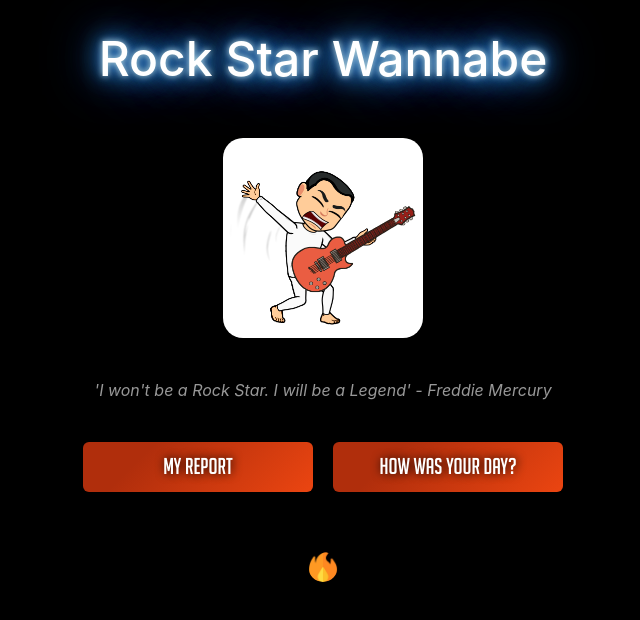
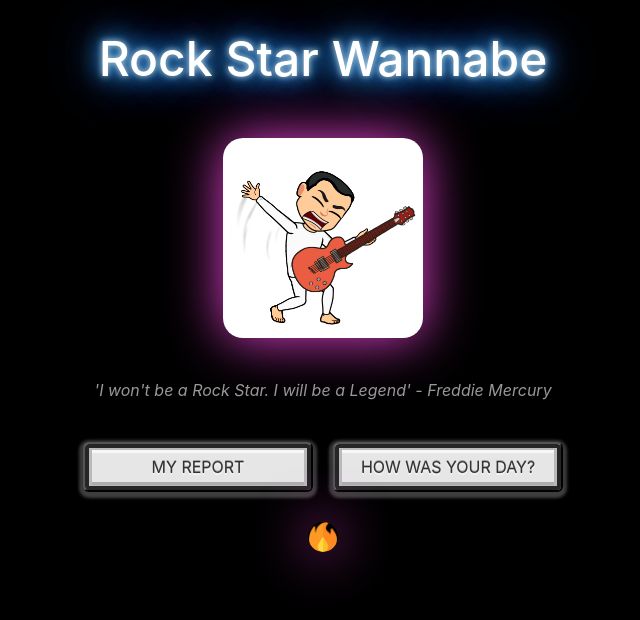
Before and after one commit to JenniferFromanger/Quoi-de-neuf, a React (Create React App) app in the folder quoi-de-neuf/: page /Profile in a window 1280 px wide. Shown: the top 620 px of the page, without its empty margins (317-957 px from the left). Built offline with nearby package versions, Linux system fonts and the light colour scheme.

Commit message:
css hp and profile

```diff
--- a/quoi-de-neuf/src/components/Homepage.jsx
+++ b/quoi-de-neuf/src/components/Homepage.jsx
@@ -28,6 +28,7 @@ function Homepage() {
       <div>
         <form className="Form" onSubmit={handleSubmit}>
           <input
+            type="text"
             className="Login"
             id="username"
             name="username"
@@ -40,16 +41,15 @@ function Homepage() {
             className="Login"
             id="password"
             name="password"
-            type="password"
+            type="text"
             onChange={handleChange}
             value={password}
-            placeholder="Enter your
-         password"
+            placeholder="************"
             required
           ></input>
           <Link to="/Profile">
             <button className="GoButton" type="submit">
-              GO
+              LOG AND ROCK
             </button>
           </Link>
         </form>
--- a/quoi-de-neuf/src/components/Homepage.scss
+++ b/quoi-de-neuf/src/components/Homepage.scss
@@ -31,7 +31,7 @@
 }
 
 .Login {
-  background-color: #444444;
+  background-color: #fff;
   width: 15vw;
   margin: 1vh 0;
   border: none;
@@ -52,16 +52,24 @@
   --neon-border-color: rgb(255, 0, 0);
   --neon2-text-color: rgb(4, 0, 255);
   --neon2-border-color: rgb(4, 0, 255);
-  font-style: italic;
-  font-family: "titleFont";
+
+  // font-family: "titleFont";
   animation: flicker1 1.5s infinite alternate;
 }
 
+.placeholder {
+  background-color: #fff;
+}
+
 input::placeholder {
-  background-color: #444444;
+  background-color: #fff;
   color: #929292;
   padding-left: 2vw;
   align-content: center;
+}
+
+input {
+  background-color: #fff;
 }
 
 @media screen and (max-width: 767px) {
@@ -84,7 +92,6 @@ input::placeholder {
     animation: neon 0.08s ease-in-out infinite alternate;
   }
 
-
   .Login {
     width: 80vw;
     height: 5vh;
@@ -102,13 +109,11 @@ input::placeholder {
     font-weight: bold;
     border: none;
     letter-spacing: 2px;
-    color: #fff;
+
     --neon-text-color: rgb(25, 0, 255);
     --neon-border-color: rgb(255, 0, 0);
     --neon2-text-color: rgb(4, 0, 255);
     --neon2-border-color: rgb(4, 0, 255);
-    font-style: italic;
-    font-family: "titleFont";
     animation: flicker1 1.5s infinite alternate;
   }
 }
--- a/quoi-de-neuf/src/components/Profile.jsx
+++ b/quoi-de-neuf/src/components/Profile.jsx
@@ -8,7 +8,7 @@ export default function Profile() {
     "'I won't be a Rock Star. I will be a Legend' - Freddie Mercury"
   );
   return (
-    <div className="profile">
+    <div className="profile ">
       <h1>{avatarLevel}</h1>
       <img src="./avatar1.png" alt="avatar rock" width="200px" />
 
@@ -17,7 +17,7 @@ export default function Profile() {
       <div className="button-profil">
         <div>
           <Link to="/Report">
-            <button src="" alt="button to your past points">
+            <button src="" alt="button to your past points" className="shine">
               MY REPORT
             </button>
           </Link>
--- a/quoi-de-neuf/src/components/Profile.scss
+++ b/quoi-de-neuf/src/components/Profile.scss
@@ -21,6 +21,9 @@
   img {
     border-radius: 20px;
     margin: 20px auto;
+    -webkit-box-shadow: 0px 0px 53px 0px rgba(253, 72, 231, 0.93);
+    -moz-box-shadow: 0px 0px 53px 0px rgba(253, 72, 231, 0.93);
+    box-shadow: 0px 0px 53px 0px rgba(253, 72, 231, 0.93);
   }
 
   .quote {
@@ -40,15 +43,25 @@
     display: flex;
     justify-content: center;
     flex-wrap: wrap;
-    margin: 30px;
+    margin-top: 30px;
     button {
-      border: 0;
-      color: #fff;
-      font-family: "MyText";
-      font-size: 1.4em;
-      text-shadow: #000 1px 0 10px;
-      background-color: #eb4511;
-      background-image: linear-gradient(315deg, #eb4511 0%, #b02e0c 74%);
+      //   color: #fff;
+      //   font-family: "MyText";
+      //   font-size: 1.4em;
+      //   text-shadow: #000 1px 0 10px;
+      //   background-color: #eb4511;
+      //   background-image: linear-gradient(315deg, #eb4511 0%, #b02e0c 74%);
+      color: hsla(0, 0%, 20%, 1);
+      text-shadow: hsla(0, 0%, 40%, 0.5) 0 -1px 0,
+        hsla(0, 0%, 100%, 0.6) 0 2px 1px;
+      background-color: hsl(0, 0%, 90%);
+      box-shadow: inset hsla(0, 0%, 15%, 1) 0 0px 0px 4px,
+        //  border  inset hsla(0, 0%, 15%, 0.8) 0 -1px 5px 4px,
+          /* soft SD */ inset hsla(0, 0%, 0%, 0.25) 0 -1px 0px 7px,
+        /* bottom SD */ inset hsla(0, 0%, 100%, 0.7) 0 2px 1px 7px,
+        /* top HL */ hsla(0, 0%, 0%, 0.15) 0 -5px 6px 4px,
+        /* outer SD */ hsla(0, 0%, 50%, 0.5) 0 2px 3px 4px; /* outer HL */
+      transition: color 0.2s;
     }
   }
 
```
